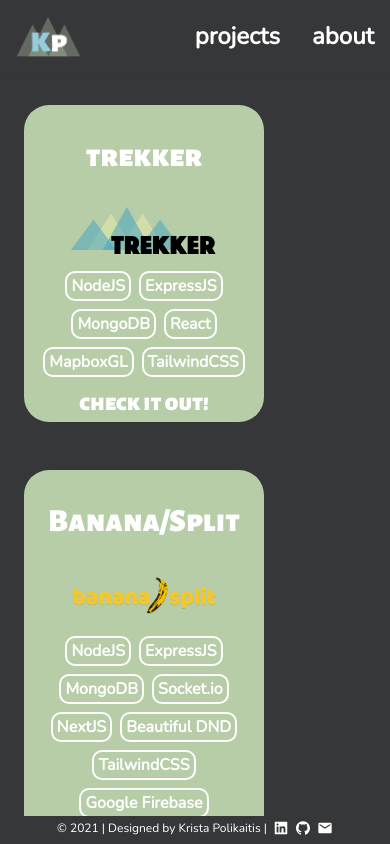
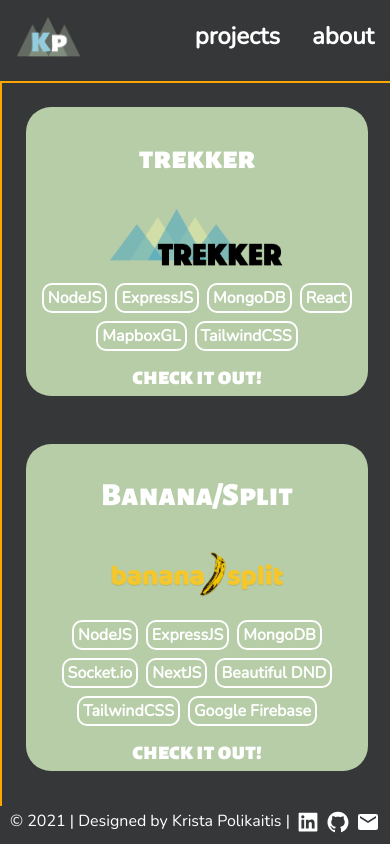
Before and after one commit to krista-p/portfolio, a React (Create React App) app: page /projects in a window 390 px wide. Built offline with nearby package versions, Linux system fonts and the light colour scheme.

Commit message:
fixing some styling

```diff
--- a/src/components/AboutPage.css
+++ b/src/components/AboutPage.css
@@ -1,15 +1,15 @@
 .about-container {
   display: flex;
-  width: 85%;
+  width: 100%;
   height: 100%;
   margin: 24px;
   overflow-y: auto;
+  justify-content: center;
 }
 
 .about {
   display: flex;
   width: 100%;
-  justify-content: center;
 }
 
 .about-text {
@@ -18,6 +18,7 @@
   text-align: center;
   font-size: 18px;
   font-weight: 600;
+  width: 75%;
   color: #b6cda7;
 }
 
--- a/src/components/Footer.css
+++ b/src/components/Footer.css
@@ -2,7 +2,7 @@
   padding: 2px;
   margin-top: 2px;
   color: white;
-  font-size: 12px;
+  font-size: 16px;
   display: flex;
   justify-content: center;
 }
@@ -18,7 +18,7 @@ footer {
 .icon {
   color: white;
   margin-left: 6px;
-  font-size: 16px;
+  font-size: 24px;
 }
 
 .icon:hover {
--- a/src/components/ProjectPage/ProjectContainer.css
+++ b/src/components/ProjectPage/ProjectContainer.css
@@ -61,23 +61,19 @@
   text-shadow: 4px 4px 4px #b6cda7;
 }
 
-@media only screen and (max-width: 720px) {
+@media only screen and (max-width: 950px) {
   .project-container {
     height: fit-content;
+    width: auto;
   }
 
   .project-logo {
-    height: 50px;
+    height: 60px;
   }
 }
 
 @media only screen and (max-width: 500px) {
   .project-container {
     height: fit-content;
-    width: 15rem;
-  }
-
-  .project-logo {
-    height: 50px;
   }
 }
--- a/src/components/ProjectsPage.css
+++ b/src/components/ProjectsPage.css
@@ -1,14 +1,15 @@
 .project-list {
+  width: 100%;
   display: flex;
   flex-direction: row;
-  width: 100%;
   justify-content: center;
+  border: orange 2px solid;
 }
 
 @media only screen and (max-width: 950px) {
   .project-list {
     display: flex;
     flex-direction: column;
-    margin-bottom: 12px;
+    margin-bottom: 32px;
   }
 }
```
